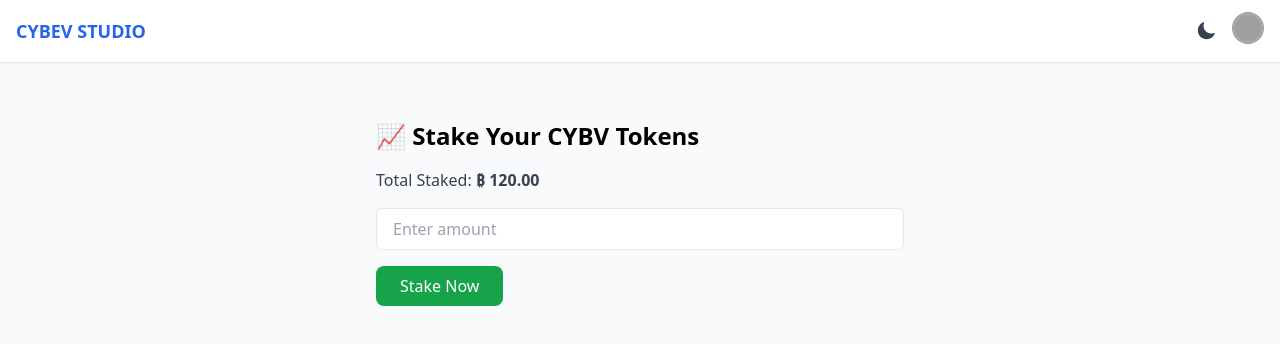
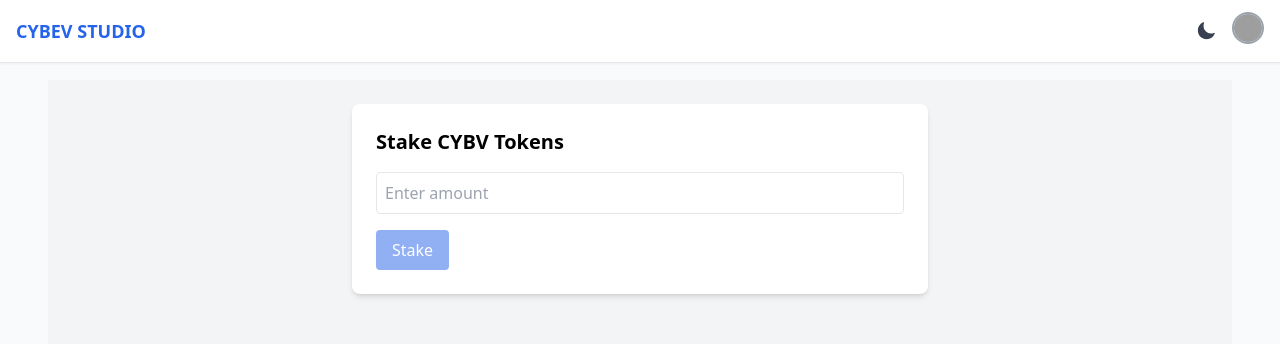
Before and after one commit to cybev1/cybev-frontend, a Next.js app: page /studio/stake in a window 1280 px wide. Shown: the top 344 px of the page. Built offline with nearby package versions, Linux system fonts and the light colour scheme; grey boxes are pictures that could not be loaded.

Commit message:
Add files via upload

```diff
--- a/pages/studio/stake.jsx
+++ b/pages/studio/stake.jsx
@@ -1,40 +1,14 @@
-import { useState } from 'react';
+
+import dynamic from 'next/dynamic';
+
+const StakeCard = dynamic(() => import('@/components/StakeCard'), { ssr: false });
 
 export default function StakePage() {
-  const [amount, setAmount] = useState('');
-  const [staked, setStaked] = useState(120.00);
-  const [message, setMessage] = useState('');
-
-  const handleStake = async () => {
-    const res = await fetch('/api/stake', {
-      method: 'POST',
-      headers: { 'Content-Type': 'application/json' },
-      body: JSON.stringify({ amount }),
-    });
-    const data = await res.json();
-    setMessage(data.message);
-    setStaked(prev => prev + parseFloat(amount));
-    setAmount('');
-  };
-
   return (
-    <div className="max-w-xl mx-auto px-6 py-10">
-      <h1 className="text-2xl font-bold mb-4">📈 Stake Your CYBV Tokens</h1>
-      <p className="mb-4 text-gray-700 dark:text-gray-300">Total Staked: <strong>₿ {staked.toFixed(2)}</strong></p>
-      <input
-        type="number"
-        placeholder="Enter amount"
-        value={amount}
-        onChange={e => setAmount(e.target.value)}
-        className="w-full mb-4 px-4 py-2 rounded-md border"
-      />
-      <button
-        onClick={handleStake}
-        className="bg-green-600 text-white px-6 py-2 rounded-lg"
-      >
-        Stake Now
-      </button>
-      {message && <div className="mt-4 text-green-600">{message}</div>}
+    <div className="min-h-screen bg-gray-100 dark:bg-black p-6">
+      <div className="max-w-xl mx-auto">
+        <StakeCard />
+      </div>
     </div>
   );
 }
```
